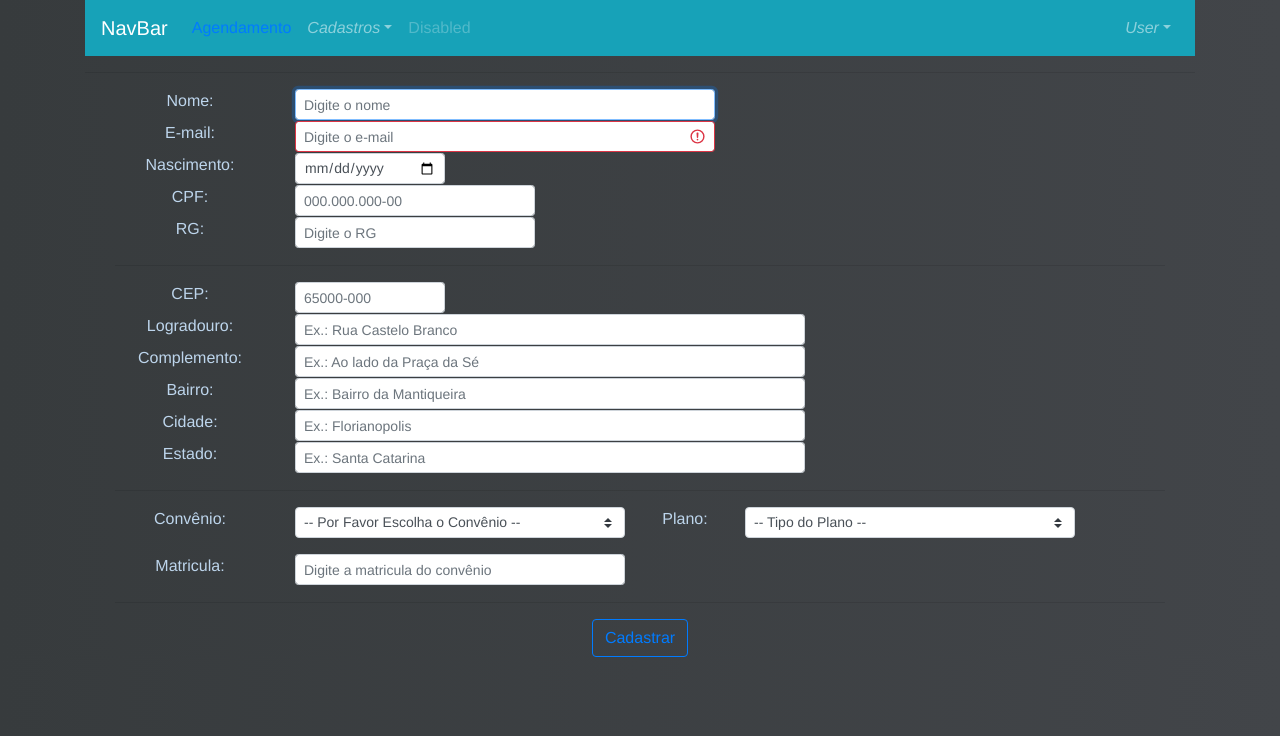
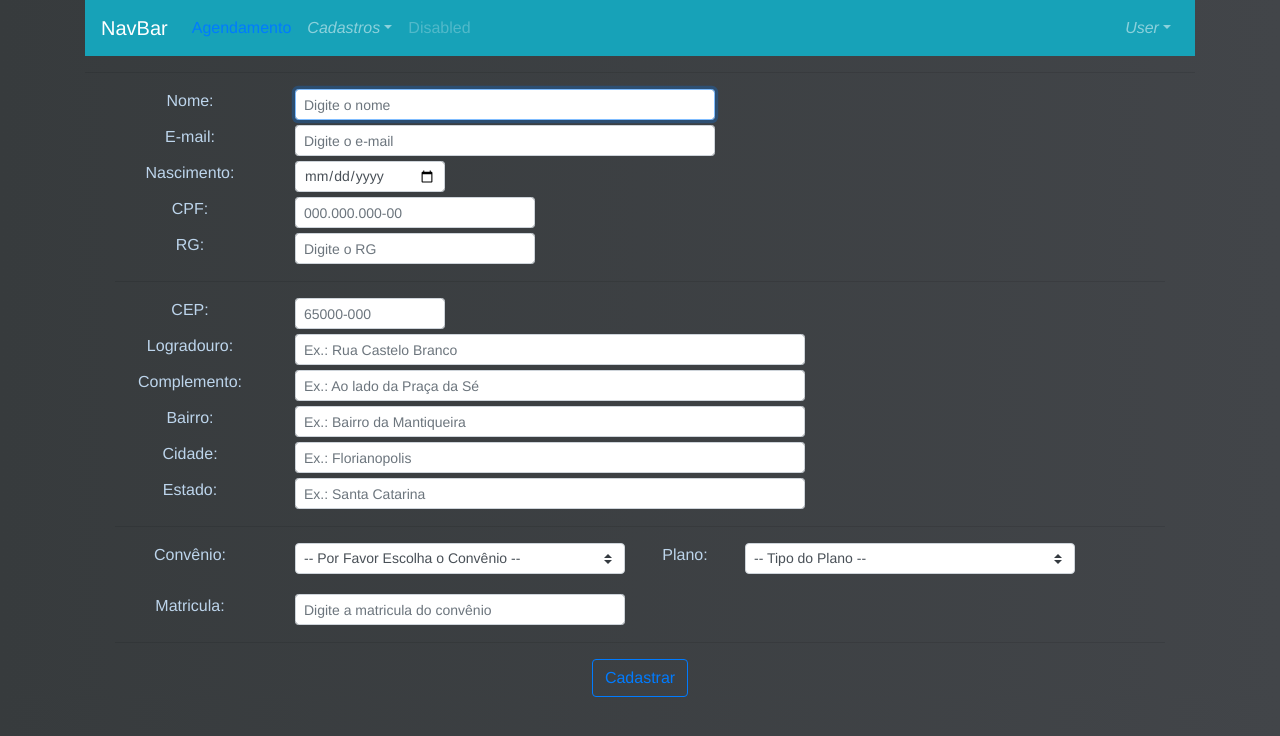
Before and after one commit to johnsantosdk/app-scheduling-medical-center, a Vue app: page /register/patient in a window 1280 px wide. Shown: the top 736 px of the page. Built offline with nearby package versions, Linux system fonts and the light colour scheme.

Commit message:
Add mb-1 nas rows de formularios

```diff
--- a/src/components/address/Address.vue
+++ b/src/components/address/Address.vue
@@ -1,6 +1,6 @@
 <template>
 <div>
-    <b-row>
+    <b-row class="mb-1">
         <b-col sm="2">
             <label for="IdCep">CEP:</label>
         </b-col>
@@ -13,7 +13,7 @@
             ></b-form-input>
         </b-col>
     </b-row>
-    <b-row>
+    <b-row class="mb-1">
         <b-col sm="2">
             <label for="IdLog">Logradouro:</label>
         </b-col>
@@ -26,7 +26,7 @@
             ></b-form-input>
         </b-col>
     </b-row>
-    <b-row>
+    <b-row class="mb-1">
         <b-col sm="2">
             <label for="IdComp">Complemento:</label>
         </b-col>
@@ -39,7 +39,7 @@
             ></b-form-input>
         </b-col>
     </b-row>
-    <b-row>
+    <b-row class="mb-1">
         <b-col sm="2">
             <label for="IdBai">Bairro:</label>
         </b-col>
@@ -52,7 +52,7 @@
             ></b-form-input>
         </b-col>
     </b-row>
-    <b-row>
+    <b-row class="mb-1">
         <b-col sm="2">
             <label for="IdCid">Cidade:</label>
         </b-col>
@@ -65,7 +65,7 @@
             ></b-form-input>
         </b-col>
     </b-row>
-    <b-row>
+    <b-row class="mb-1">
         <b-col sm="2">
             <label for="IdEst">Estado:</label>
         </b-col>
--- a/src/components/functionaries/clerk/CreateClerk.vue
+++ b/src/components/functionaries/clerk/CreateClerk.vue
@@ -1,6 +1,6 @@
 <template>
     <b-container fluid>
-        <b-row><!-- Inicio dos campos do paciente -->
+        <b-row class="mb-1"><!-- Inicio dos campos do paciente -->
             <b-col sm="2">
                 <label for="IdPatientName">Nome:</label>
             </b-col>
@@ -14,7 +14,7 @@
                 ></b-form-input>
             </b-col>
         </b-row>
-        <b-row>
+        <b-row class="mb-1">
             <b-col sm="2">
                 <label for="IdPatientEmail">E-mail:</label>
             </b-col>
@@ -23,13 +23,12 @@
                     id="IdPatientName"
                     size="sm"
                     type="email"
-                    :state="false"
                     placeholder="Digite o e-mail"
                     required
                 ></b-form-input>
             </b-col>
         </b-row>
-        <b-row>
+        <b-row class="mb-1">
             <b-col sm="2">
                 <label for="IdPatientNasc">Nascimento:</label>
             </b-col>
@@ -41,7 +40,7 @@
                 ></b-form-input>
             </b-col>
         </b-row>
-        <b-row>
+        <b-row class="mb-1">
             <b-col sm="2">
                 <label for="IdPatientCpf">CPF:</label>
             </b-col>
@@ -55,7 +54,7 @@
                 ></b-form-input>
             </b-col>
         </b-row>
-        <b-row>
+        <b-row class="mb-1">
             <b-col sm="2">
                 <label for="IdPatientRg">RG:</label>
             </b-col>
@@ -69,7 +68,7 @@
             </b-col>
         </b-row><!-- Final dos campos do paciente -->
         <hr>
-        <b-row>
+        <b-row class="mb-1">
             <b-col sm="2">
                 <label for="IdMat">Matricula:</label>
             </b-col>
@@ -84,7 +83,7 @@
             </b-col>
         </b-row>
         <hr>
-        <b-row><!-- Botao de cadastro -->
+        <b-row class="mb-1"><!-- Botao de cadastro -->
             <b-col>
                 <b-button variant="outline-primary">Cadastrar</b-button>
             </b-col>
--- a/src/components/functionaries/doctor/CreateDoctor.vue
+++ b/src/components/functionaries/doctor/CreateDoctor.vue
@@ -1,6 +1,6 @@
 <template>
 <b-container fluid>
-        <b-row><!-- Inicio dos campos do paciente -->
+        <b-row class="mb-1"><!-- Inicio dos campos do paciente -->
             <b-col sm="2">
                 <label for="IdPatientName">Nome:</label>
             </b-col>
@@ -14,7 +14,7 @@
                 ></b-form-input>
             </b-col>
         </b-row>
-        <b-row>
+        <b-row class="mb-1">
             <b-col sm="2">
                 <label for="IdPatientEmail">E-mail:</label>
             </b-col>
@@ -23,13 +23,12 @@
                     id="IdPatientName"
                     size="sm"
                     type="email"
-                    :state="false"
                     placeholder="Digite o e-mail"
                     required
                 ></b-form-input>
             </b-col>
         </b-row>
-        <b-row>
+        <b-row class="mb-1">
             <b-col sm="2">
                 <label for="IdPatientNasc">Nascimento:</label>
             </b-col>
@@ -41,7 +40,7 @@
                 ></b-form-input>
             </b-col>
         </b-row>
-        <b-row>
+        <b-row class="mb-1">
             <b-col sm="2">
                 <label for="IdPatientCpf">CPF:</label>
             </b-col>
@@ -55,7 +54,7 @@
                 ></b-form-input>
             </b-col>
         </b-row>
-        <b-row>
+        <b-row class="mb-1">
             <b-col sm="2">
                 <label for="IdPatientRg">RG:</label>
             </b-col>
@@ -69,7 +68,7 @@
             </b-col>
         </b-row><!-- Final dos campos do paciente -->
         <hr>
-        <b-row><!-- Inicio dos campos de convenio -->
+        <b-row class="mb-1"><!-- Inicio dos campos de convenio -->
             <b-col sm="2">
                 <label for="IdCon">Especialidade:</label>
             </b-col>
@@ -81,7 +80,7 @@
                 </b-form-select>
             </b-col>
         </b-row>
-        <b-row>
+        <b-row class="mb-1">
             <b-col sm="2" right>
                 <label for="IdMat">CRM:</label>
             </b-col>
@@ -95,7 +94,7 @@
             </b-col>
         </b-row><!-- Final dos campos de convenio -->
         <hr>
-        <b-row><!-- Botao de cadastro -->
+        <b-row class="mb-1"><!-- Botao de cadastro -->
             <b-col>
                 <b-button variant="outline-primary">Cadastrar</b-button>
             </b-col>
--- a/src/components/patient/CreatePatient.vue
+++ b/src/components/patient/CreatePatient.vue
@@ -1,6 +1,6 @@
 <template>
     <b-container fluid>
-        <b-row><!-- Inicio dos campos do paciente -->
+        <b-row class="mb-1"><!-- Inicio dos campos do paciente -->
             <b-col sm="2">
                 <label for="IdPatientName">Nome:</label>
             </b-col>
@@ -14,7 +14,7 @@
                 ></b-form-input>
             </b-col>
         </b-row>
-        <b-row>
+        <b-row class="mb-1">
             <b-col sm="2">
                 <label for="IdPatientEmail">E-mail:</label>
             </b-col>
@@ -23,13 +23,12 @@
                     id="IdPatientName"
                     size="sm"
                     type="email"
-                    :state="false"
                     placeholder="Digite o e-mail"
                     required
                 ></b-form-input>
             </b-col>
         </b-row>
-        <b-row>
+        <b-row class="mb-1">
             <b-col sm="2">
                 <label for="IdPatientNasc">Nascimento:</label>
             </b-col>
@@ -41,7 +40,7 @@
                 ></b-form-input>
             </b-col>
         </b-row>
-        <b-row>
+        <b-row class="mb-1">
             <b-col sm="2">
                 <label for="IdPatientCpf">CPF:</label>
             </b-col>
@@ -55,7 +54,7 @@
                 ></b-form-input>
             </b-col>
         </b-row>
-        <b-row>
+        <b-row class="mb-1">
             <b-col sm="2">
                 <label for="IdPatientRg">RG:</label>
             </b-col>
@@ -71,7 +70,7 @@
         <hr>
         <Address /><!-- Campos de endereco -->
         <hr>
-        <b-row><!-- Inicio dos campos de convenio -->
+        <b-row class="mb-1"><!-- Inicio dos campos de convenio -->
             <b-col sm="2">
                 <label for="IdCon">Convênio:</label>
             </b-col>
```
